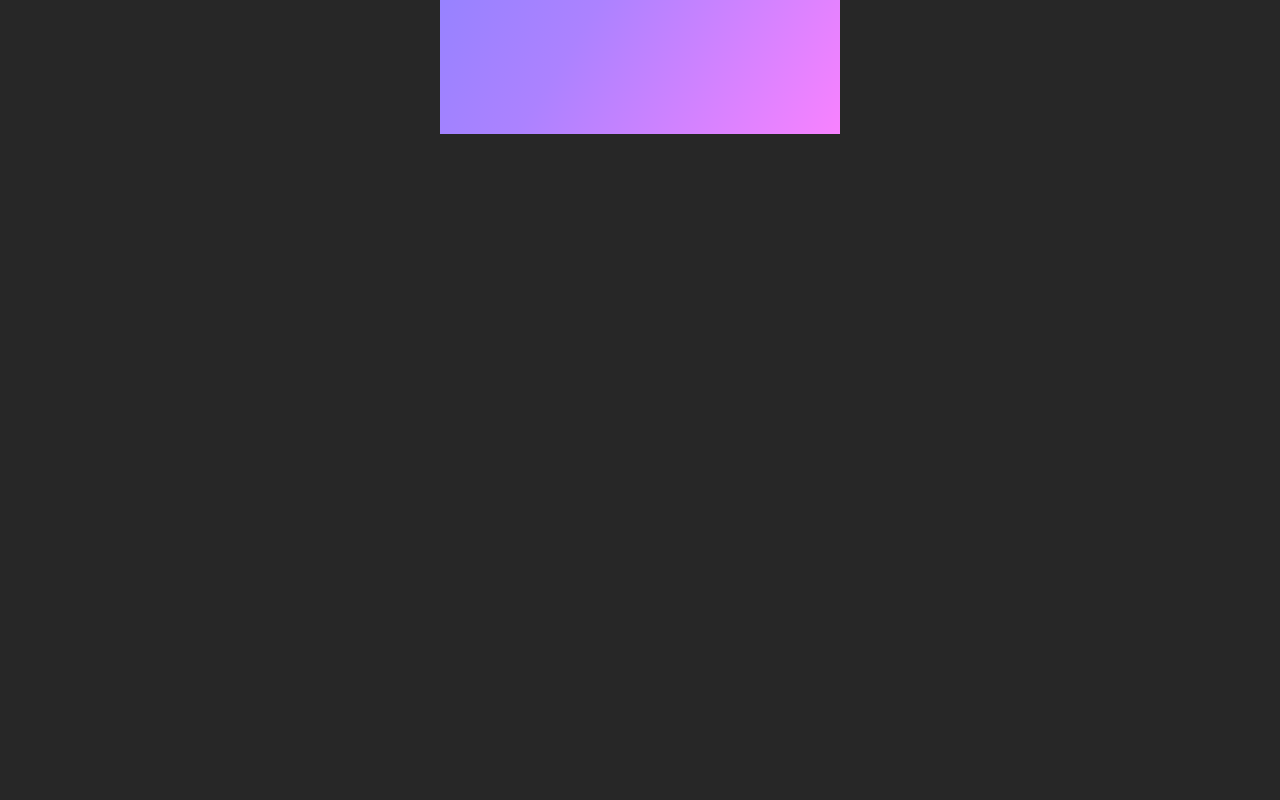
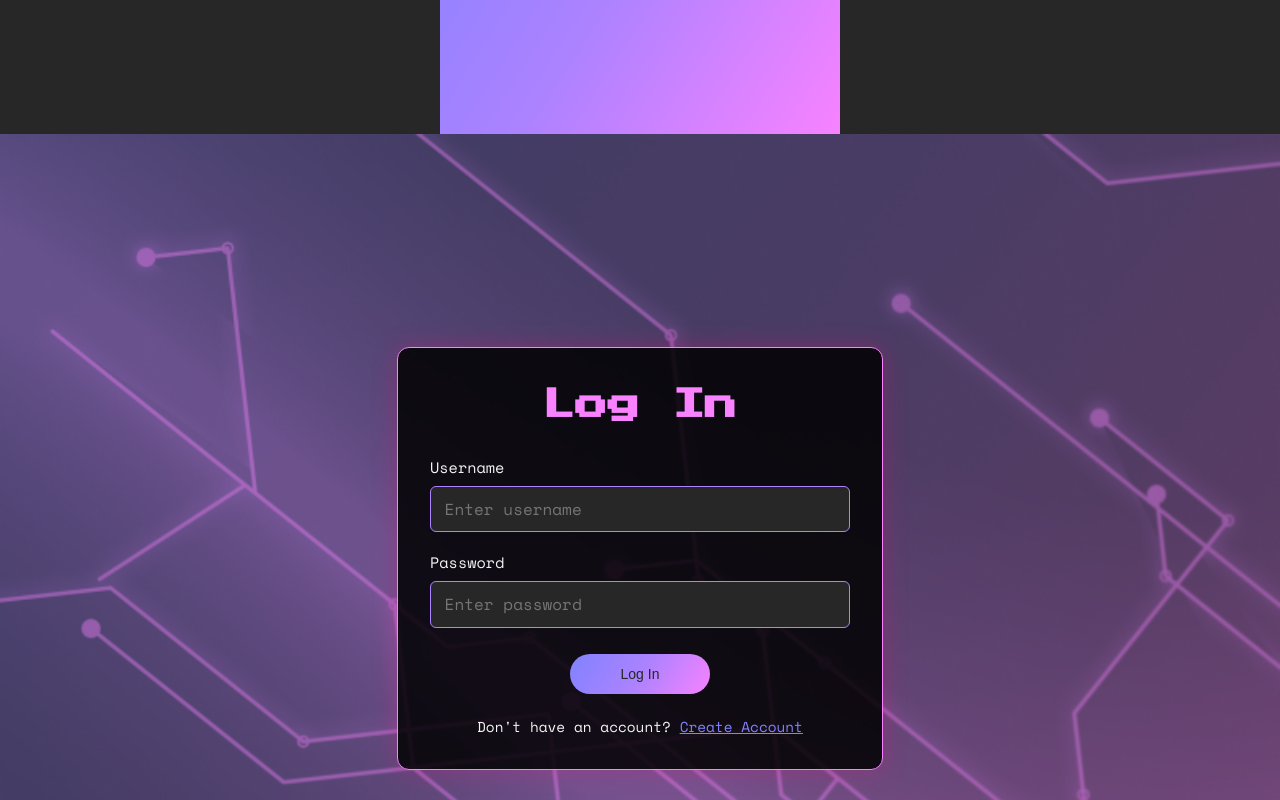
Before and after one commit to carolina-j-sall/tic-tac, a React (Vite) app in the folder tic-tac-app/: page / in a window 1280 px wide. Shown: the part 2200-3000 px from the top of the page. Before the commit the page ends 2334 px from the top, so only its background shows below. Built offline with nearby package versions, Linux system fonts and the light colour scheme.

Commit message:
Add Login, Create Account, and localStorage auth

```diff
--- a/tic-tac-app/Components/Create-account.jsx
+++ b/tic-tac-app/Components/Create-account.jsx
@@ -0,0 +1,88 @@
+import { useState } from "react";
+import { registerUser } from "../src/utils/authStorage";
+import "../src/auth.css";
+
+export default function CreateAccountForm({ onRegisterSuccess, onSwitchToLogin }) {
+  const [username, setUsername] = useState("");
+  const [password, setPassword] = useState("");
+  const [confirmPassword, setConfirmPassword] = useState("");
+  const [error, setError] = useState("");
+
+  function handleSubmit(e) {
+    e.preventDefault();
+    setError("");
+
+    if (password.length < 4) {
+      setError("Password must be at least 4 characters.");
+      return;
+    }
+
+    if (password !== confirmPassword) {
+      setError("Passwords do not match.");
+      return;
+    }
+
+    const result = registerUser(username, password);
+    if (!result.success) {
+      setError(result.message);
+      return;
+    }
+
+    onRegisterSuccess(result.user);
+  }
+
+  return (
+    <form className="auth-form" onSubmit={handleSubmit}>
+      <h2>Create Account</h2>
+
+      {error && <p className="auth-error">{error}</p>}
+
+      <div className="form-group">
+        <label htmlFor="reg-username">Username</label>
+        <input
+          id="reg-username"
+          type="text"
+          value={username}
+          onChange={(e) => setUsername(e.target.value)}
+          placeholder="Choose a username"
+          required
+        />
+      </div>
+
+      <div className="form-group">
+        <label htmlFor="reg-password">Password</label>
+        <input
+          id="reg-password"
+          type="password"
+          value={password}
+          onChange={(e) => setPassword(e.target.value)}
+          placeholder="Create a password"
+          required
+        />
+      </div>
+
+      <div className="form-group">
+        <label htmlFor="reg-confirm">Confirm Password</label>
+        <input
+          id="reg-confirm"
+          type="password"
+          value={confirmPassword}
+          onChange={(e) => setConfirmPassword(e.target.value)}
+          placeholder="Repeat password"
+          required
+        />
+      </div>
+
+      <button type="submit" className="btn btnPrimary">
+        Create Account
+      </button>
+
+      <p className="auth-switch">
+        Already have an account?{" "}
+        <button type="button" className="link-btn" onClick={onSwitchToLogin}>
+          Log In
+        </button>
+      </p>
+    </form>
+  );
+}
--- a/tic-tac-app/Components/Login.jsx
+++ b/tic-tac-app/Components/Login.jsx
@@ -0,0 +1,65 @@
+import { useState } from "react";
+import { loginUser } from "../src/utils/authStorage";
+import "../src/auth.css";
+
+export default function LoginForm({ onLoginSuccess, onSwitchToRegister }) {
+  const [username, setUsername] = useState("");
+  const [password, setPassword] = useState("");
+  const [error, setError] = useState("");
+
+  function handleSubmit(e) {
+    e.preventDefault();
+    setError("");
+
+    const result = loginUser(username, password);
+    if (!result.success) {
+      setError(result.message);
+      return;
+    }
+
+    onLoginSuccess(result.user);
+  }
+
+  return (
+    <form className="auth-form" onSubmit={handleSubmit}>
+      <h2>Log In</h2>
+
+      {error && <p className="auth-error">{error}</p>}
+
+      <div className="form-group">
+        <label htmlFor="login-username">Username</label>
+        <input
+          id="login-username"
+          type="text"
+          value={username}
+          onChange={(e) => setUsername(e.target.value)}
+          placeholder="Enter username"
+          required
+        />
+      </div>
+
+      <div className="form-group">
+        <label htmlFor="login-password">Password</label>
+        <input
+          id="login-password"
+          type="password"
+          value={password}
+          onChange={(e) => setPassword(e.target.value)}
+          placeholder="Enter password"
+          required
+        />
+      </div>
+
+      <button type="submit" className="btn btnPrimary">
+        Log In
+      </button>
+
+      <p className="auth-switch">
+        Don&apos;t have an account?{" "}
+        <button type="button" className="link-btn" onClick={onSwitchToRegister}>
+          Create Account
+        </button>
+      </p>
+    </form>
+  );
+}
--- a/tic-tac-app/Pages/Create-account.jsx
+++ b/tic-tac-app/Pages/Create-account.jsx
@@ -0,0 +1,12 @@
+import CreateAccountForm from "../Components/Create-account";
+
+export default function CreateAccountPage({ onRegisterSuccess, onSwitchToLogin }) {
+  return (
+    <main className="auth-page">
+      <CreateAccountForm
+        onRegisterSuccess={onRegisterSuccess}
+        onSwitchToLogin={onSwitchToLogin}
+      />
+    </main>
+  );
+}
--- a/tic-tac-app/Pages/Login.jsx
+++ b/tic-tac-app/Pages/Login.jsx
@@ -0,0 +1,12 @@
+import LoginForm from "../Components/Login";
+
+export default function LoginPage({ onLoginSuccess, onSwitchToRegister }) {
+  return (
+    <main className="auth-page">
+      <LoginForm
+        onLoginSuccess={onLoginSuccess}
+        onSwitchToRegister={onSwitchToRegister}
+      />
+    </main>
+  );
+}
--- a/tic-tac-app/src/App.jsx
+++ b/tic-tac-app/src/App.jsx
@@ -1,9 +1,48 @@
-function App() {
+import { useState } from "react";
+import LoginPage from "../Pages/Login";
+import CreateAccountPage from "../Pages/Create-account";
+import { getCurrentUser, logoutUser } from "./utils/authStorage";
 
-  return (
-    <>
-    </>
-  )
+export default function App() {
+  const [currentUser, setCurrentUser] = useState(() => getCurrentUser());
+  const [authView, setAuthView] = useState("login");
+
+  function handleLogout() {
+    logoutUser();
+    setCurrentUser(null);
+    setAuthView("login");
+  }
+
+  if (currentUser) {
+    return (
+      <main className="auth-page">
+        <div className="auth-form" style={{ textAlign: "center" }}>
+          <h2>Welcome, {currentUser.username}!</h2>
+          <p>
+            Wins: {currentUser.wins} | Losses: {currentUser.losses} | Draws:{" "}
+            {currentUser.draws}
+          </p>
+          <button
+            type="button"
+            className="btn btnSecondary"
+            onClick={handleLogout}
+          >
+            Log Out
+          </button>
+        </div>
+      </main>
+    );
+  }
+
+  return authView === "login" ? (
+    <LoginPage
+      onLoginSuccess={(user) => setCurrentUser(user)}
+      onSwitchToRegister={() => setAuthView("register")}
+    />
+  ) : (
+    <CreateAccountPage
+      onRegisterSuccess={(user) => setCurrentUser(user)}
+      onSwitchToLogin={() => setAuthView("login")}
+    />
+  );
 }
-
-export default App
--- /dev/null
+++ b/tic-tac-app/src/auth.css
@@ -0,0 +1,91 @@
+.auth-page {
+  min-height: 100vh;
+  display: flex;
+  align-items: center;
+  justify-content: center;
+  padding: 1.5rem;
+  background: var(--black) url("/game-bg-1.png") center / cover no-repeat;
+}
+
+.auth-form {
+  width: 100%;
+  max-width: 420px;
+  padding: 2rem;
+  display: flex;
+  flex-direction: column;
+  background-color: rgba(0, 0, 0, 0.85);
+  border: var(--border-pink);
+  border-radius: 12px;
+  box-shadow: 0 0 24px rgba(255, 0, 128, 0.25);
+}
+
+.auth-form h2 {
+  font-family: var(--font-headline);
+  color: var(--primary-pink);
+  text-align: center;
+  margin-top: 0;
+  margin-bottom: 1.5rem;
+}
+
+.form-group {
+  display: flex;
+  flex-direction: column;
+  gap: 0.45rem;
+  margin-bottom: 1.15rem;
+}
+
+.form-group label {
+  font-family: var(--font-body);
+  font-size: 0.95rem;
+  color: var(--white);
+}
+
+.form-group input {
+  padding: 0.65rem 0.85rem;
+  background-color: var(--black);
+  color: var(--white);
+  border: var(--border-purple);
+  border-radius: 6px;
+  font-family: var(--font-body);
+  font-size: 1rem;
+}
+
+.form-group input:focus {
+  outline: none;
+  border: var(--border-blue);
+}
+
+.auth-error {
+  color: var(--primary-pink);
+  font-size: 0.9rem;
+  text-align: center;
+  margin: 0 0 1rem;
+}
+
+.auth-form .btn {
+  align-self: center;
+  margin-top: 0.5rem;
+  cursor: pointer;
+}
+
+.auth-switch {
+  margin-top: 1.35rem;
+  margin-bottom: 0;
+  text-align: center;
+  font-size: 0.9rem;
+  color: var(--white);
+}
+
+.link-btn {
+  background: none;
+  border: none;
+  padding: 0;
+  color: var(--thirdary-blue);
+  text-decoration: underline;
+  cursor: pointer;
+  font: inherit;
+}
+
+.link-btn:hover {
+  color: var(--primary-pink);
+}
--- /dev/null
+++ b/tic-tac-app/src/utils/authStorage.js
@@ -0,0 +1,87 @@
+const USERS_KEY = "tictac_users";
+const CURRENT_USER_KEY = "tictac_current_user";
+
+// Get all registered users
+export function getUsers() {
+  const raw = localStorage.getItem(USERS_KEY);
+  return raw ? JSON.parse(raw) : [];
+}
+
+// Create a new account and save to localStorage
+export function registerUser(username, password) {
+  const trimmedName = username.trim();
+
+  if (!trimmedName || !password) {
+    return { success: false, message: "Username and password are required." };
+  }
+
+  const users = getUsers();
+  const exists = users.some(
+    (u) => u.username.toLowerCase() === trimmedName.toLowerCase()
+  );
+
+  if (exists) {
+    return { success: false, message: "Username is already taken." };
+  }
+
+  const newUser = {
+    id: Date.now().toString(),
+    username: trimmedName,
+    password,
+    wins: 0,
+    losses: 0,
+    draws: 0,
+  };
+
+  localStorage.setItem(USERS_KEY, JSON.stringify([...users, newUser]));
+  localStorage.setItem(CURRENT_USER_KEY, newUser.username);
+
+  return { success: true, user: newUser };
+}
+
+// Validate credentials and log in
+export function loginUser(username, password) {
+  const trimmedName = username.trim();
+  const users = getUsers();
+
+  const user = users.find(
+    (u) =>
+      u.username.toLowerCase() === trimmedName.toLowerCase() &&
+      u.password === password
+  );
+
+  if (!user) {
+    return { success: false, message: "Invalid username or password." };
+  }
+
+  localStorage.setItem(CURRENT_USER_KEY, user.username);
+  return { success: true, user };
+}
+
+// Keep user logged in on page reload
+export function getCurrentUser() {
+  const activeUsername = localStorage.getItem(CURRENT_USER_KEY);
+  if (!activeUsername) return null;
+  return getUsers().find((u) => u.username === activeUsername) || null;
+}
+
+// Log out current user
+export function logoutUser() {
+  localStorage.removeItem(CURRENT_USER_KEY);
+}
+
+// Shared helper for Denis/Carolina to record match outcomes ("win" | "loss" | "draw")
+export function updateUserStats(username, result) {
+  const users = getUsers();
+  const updated = users.map((user) => {
+    if (user.username !== username) return user;
+    return {
+      ...user,
+      wins: result === "win" ? user.wins + 1 : user.wins,
+      losses: result === "loss" ? user.losses + 1 : user.losses,
+      draws: result === "draw" ? user.draws + 1 : user.draws,
+    };
+  });
+
+  localStorage.setItem(USERS_KEY, JSON.stringify(updated));
+}
```
